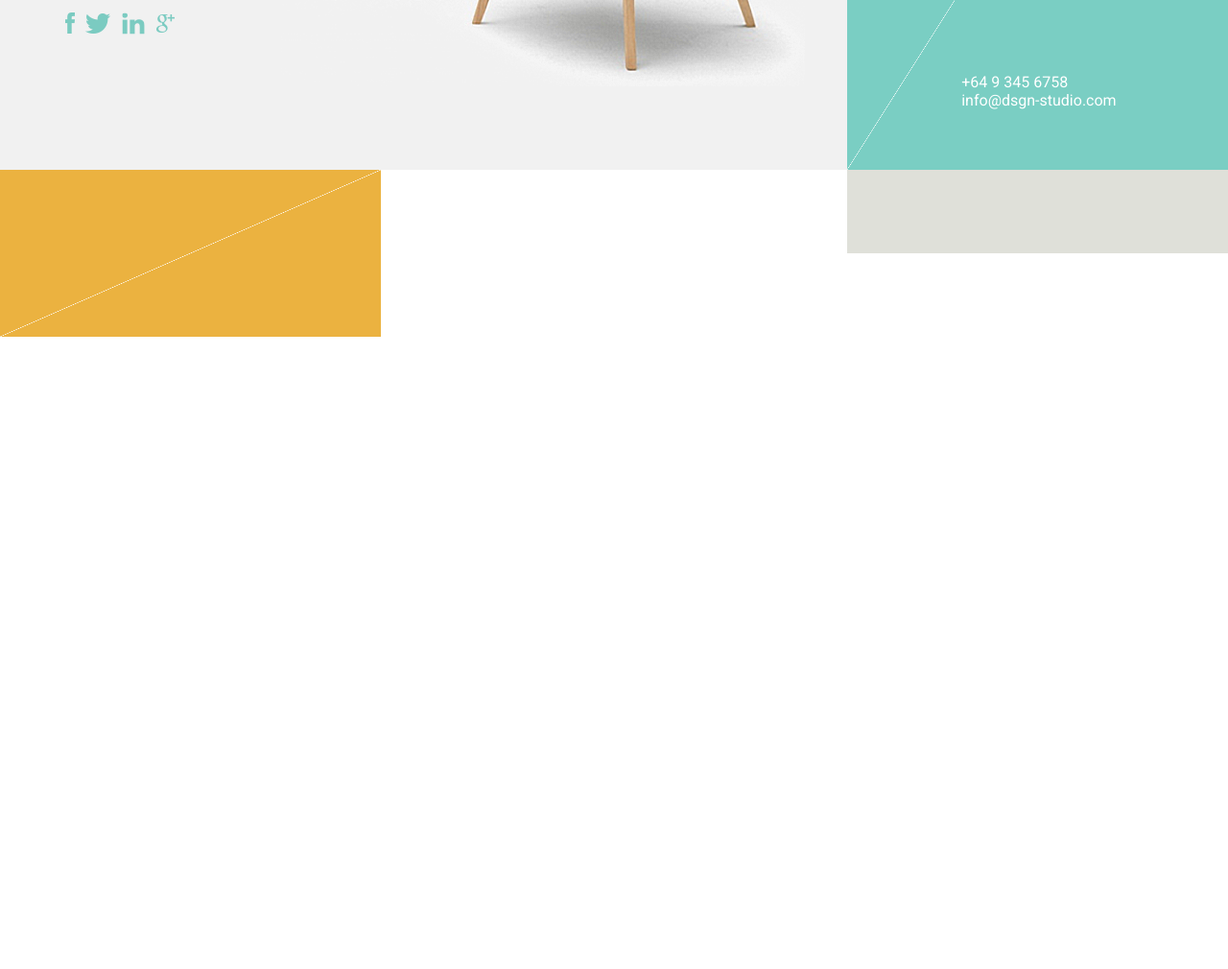
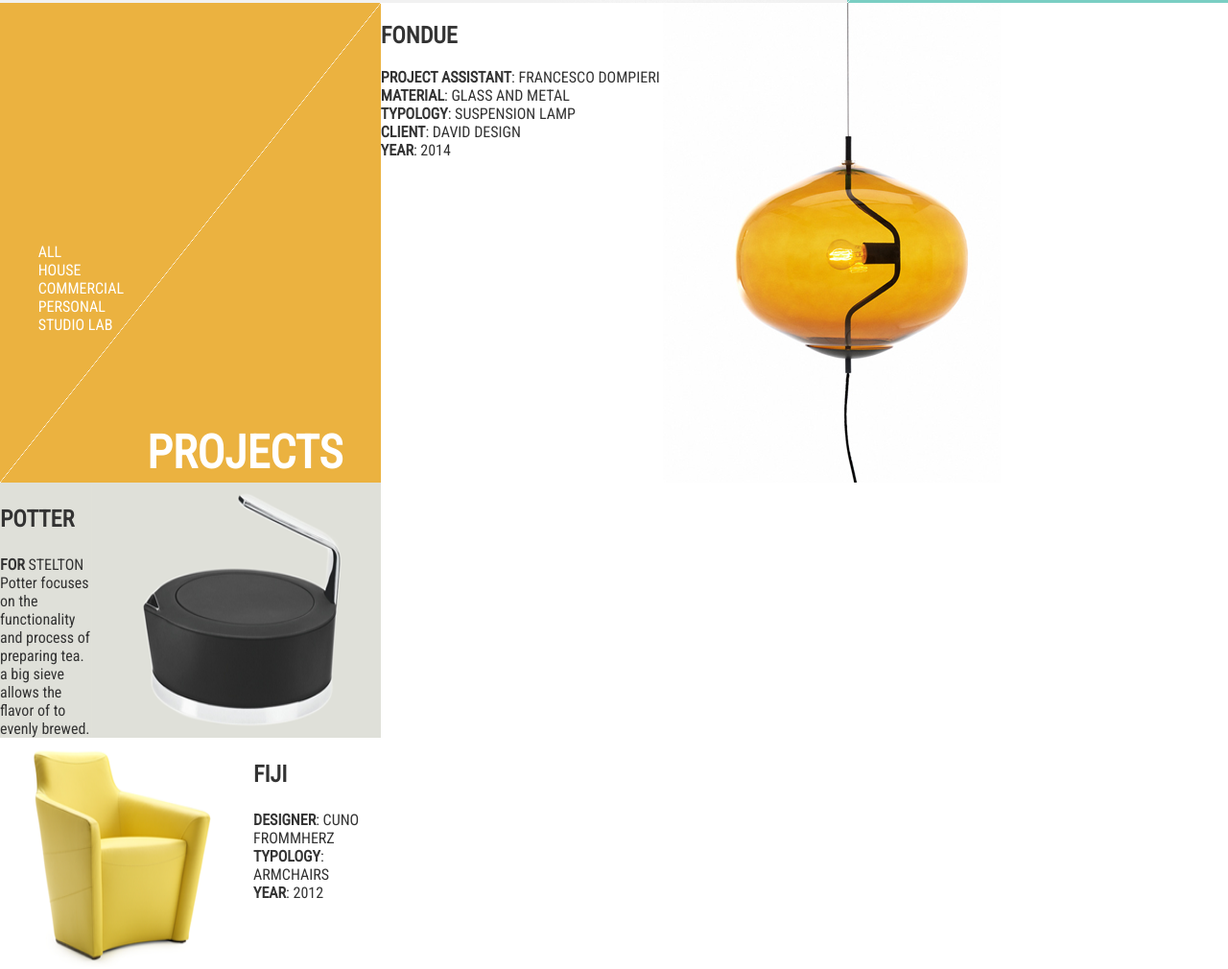
Before and after one commit to kolik29/dsgn, a plain HTML site: page index.html in a window 1280 px wide. Shown: the part 449-1459 px from the top of the page at 96% size. Before the commit the page ends 800 px from the top, so only its background shows below. Drawn offline with Linux system fonts and the light colour scheme.

Commit message:
add bottom block

```diff
--- a/css/style.sass
+++ b/css/style.sass
@@ -4,13 +4,36 @@ $big-width: 38%
 a
 	text-decoration: none
 	color: unset
+	transition: .3s
+
+	&.arrow_w,
+	&.arrow_y
+		position: relative
+
+		&:before
+			position: absolute
+			left: -27.66px
+			top: 0
+			height: 100%
+			width: 100%
+			background: url('../img/icons/arrow_icon_w.png') no-repeat
+
+		&:hover
+			color: #000
+
+			&:before
+				content: ''
+
+	&.arrow_y
+		&:before
+			background: url('../img/icons/arrow_icon_y.png') no-repeat
 
 body
 	margin: 0
 	display: flex
 	flex-wrap: wrap
 	min-height: 100vh
-	font-family: Roboto
+	font-family: 'Roboto Condensed'
 
 	section
 		min-height: 50%
@@ -24,6 +47,7 @@ body
 
 		&.small-width
 			min-width: $small-width
+			max-width: $small-width
 
 		&.main-screen
 			background-color: #f1f1f1
@@ -155,6 +179,24 @@ body
 
 		&.project-screen
 			background-color: #ebb240
+			text-transform: uppercase
+			color: #fff
+			position: relative
+
+			.projets-links
+				display: flex
+				flex-direction: column
+				align-items: start
+				position: absolute
+				left: 10%
+				top: 50%
+
+			h1
+				text-transform: uppercase
+				font-size: 3em
+				position: absolute
+				top: 80%
+				right: 10%
 
 		&.menu-screen,
 		&.project-screen
@@ -162,6 +204,15 @@ body
 
 		&.item-screen
 			background: #fff
+			display: flex
+			color: #333333
+
+			.uppercase
+				text-transform: uppercase
+
+			h1
+				text-transform: uppercase
+				font-size: 24px
 
 			&.grey
 				background-color: #dfe0d9
--- a/index.html
+++ b/index.html
@@ -6,7 +6,7 @@
 	<meta name="viewport" content="width=device-width, initial-scale=1.0">
 	<link rel="stylesheet" href="css/style.css">
 	<script src="js/script.js"></script>
-	<link href="https://fonts.googleapis.com/css?family=Roboto" rel="stylesheet">
+	<link href="https://fonts.googleapis.com/css?family=Roboto+Condensed" rel="stylesheet">
 </head>
 <body>
 	<section class="big-width main-screen">
@@ -52,12 +52,47 @@
 			info@dsgn-studio.com
 		</div>
 	</section>
-	<section class="small-width project-screen"></section>
+	<section class="small-width project-screen">
+		<div class="projets-links">
+			<a href="#" class="arrow_w">All</a>
+			<a href="#" class="arrow_w">House</a>
+			<a href="#" class="arrow_w">Commercial</a>
+			<a href="#" class="arrow_w">Personal</a>
+			<a href="#" class="arrow_w">Studio Lab</a>
+		</div>
+		<h1>
+			projects
+		</h1>
+	</section>
 	<section class="middle-width item-screen">
+		<div class="uppercase">
+			<h2>FONDUE</h2>
+			<b>Project Assistant</b>: Francesco Dompieri <br>
+			<b>Material</b>: Glass and Metal<br>
+			<b>Typology</b>: Suspension lamp<br>
+			<b>Client</b>: David Design<br>
+			<b>Year</b>: 2014
+		</div>
+		<img src="img/lamp.png">
 	</section>
 	<section class="small-width items-block">
-		<section class="item-screen grey"></section>
-		<section class="item-screen"></section>
+		<section class="item-screen grey">
+			<div>
+				<h1>potter</h1>
+				<b>FOR</b> STELTON <br>
+				Potter focuses on the functionality and process of preparing tea. a big sieve allows the flavor of to evenly brewed.
+			</div>
+			<img src="img/plotter.png" alt="">
+		</section>
+		<section class="item-screen">
+			<img src="img/arcmchair.png" alt="">
+			<div class="uppercase">
+				<h1>FIJI</h1>
+				<b>designer</b>: Cuno Frommherz <br>
+				<b>Typology</b>: armchairs <br>
+				<b>Year</b>: 2012
+			</div>
+		</section>
 	</section>
 </body>
 </html>
```
Also changed, not shown: css/style.css, 1 other file.
